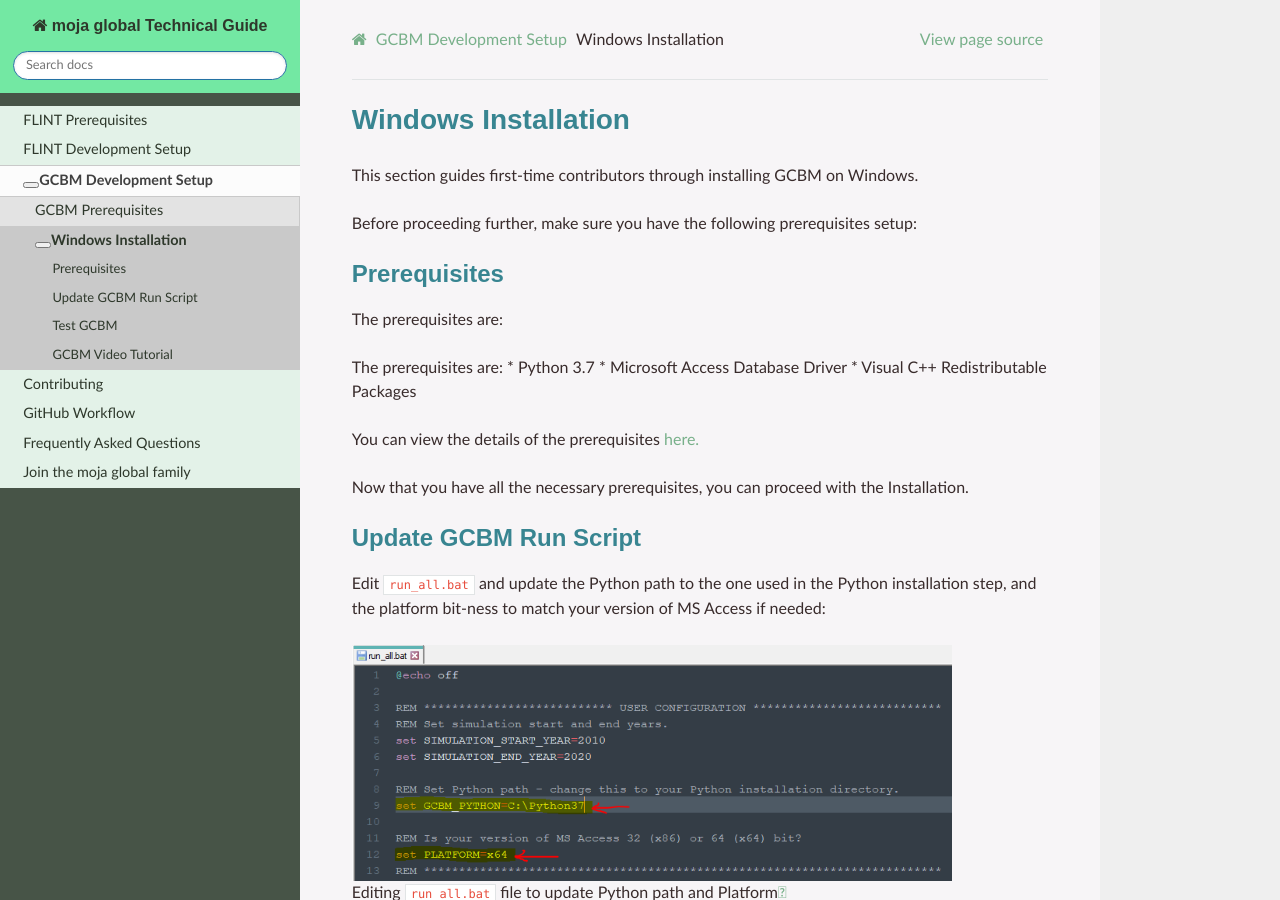
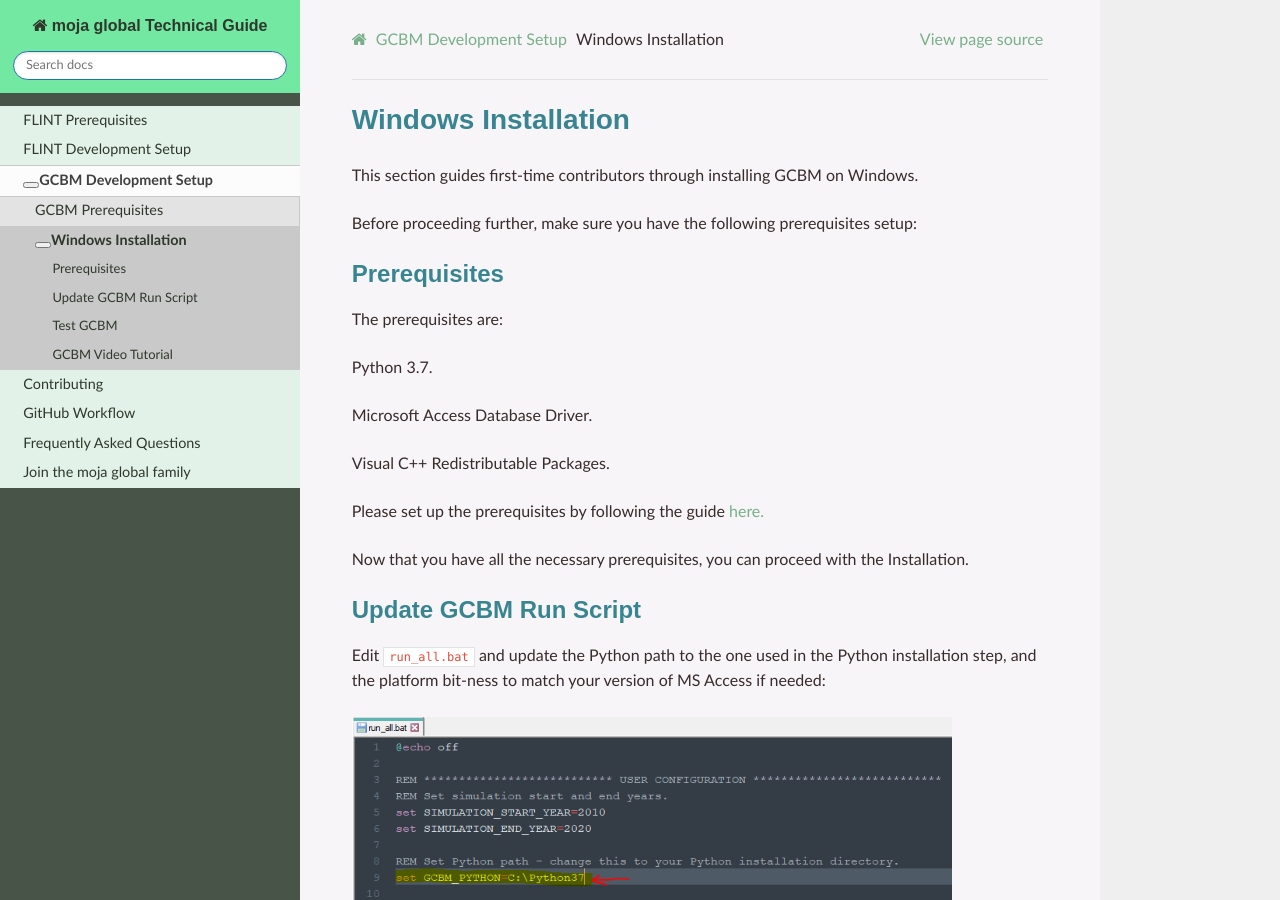
Before and after one commit to moja-global/moja_global_docs, a Sphinx documentation site: the page built from docs/GCBMDevelopmentSetup/windows_installation.rst, in a window 1280 px wide and 900 px high. Built offline with Sphinx 7.4.7 and the Read the Docs theme 2.0.0, drawn with Linux system fonts in a browser that asks for light colours.

Commit message:
Batch 1/2
Signed-off-by: Shloka gupta <chicken-biryani@users.noreply.github.com>

```diff
--- a/docs/GCBMDevelopmentSetup/windows_installation.rst
+++ b/docs/GCBMDevelopmentSetup/windows_installation.rst
@@ -11,12 +11,11 @@ Prerequisites
 -------------
 The prerequisites are:
 
-The prerequisites are:
-* Python 3.7
-* Microsoft Access Database Driver
-* Visual C++ Redistributable Packages
+* Python 3.7.
+* Microsoft Access Database Driver.
+* Visual C++ Redistributable Packages.
 
-You can view the details of the prerequisites `here. <https://docs.moja.global/en/master/GCBMDevelopmentSetup/prerequisites.html>`_
+Please set up the prerequisites by following the guide `here. <https://docs.moja.global/en/master/GCBMDevelopmentSetup/prerequisites.html>`_
 
 Now that you have all the necessary prerequisites, you can proceed with the Installation.
 
```
